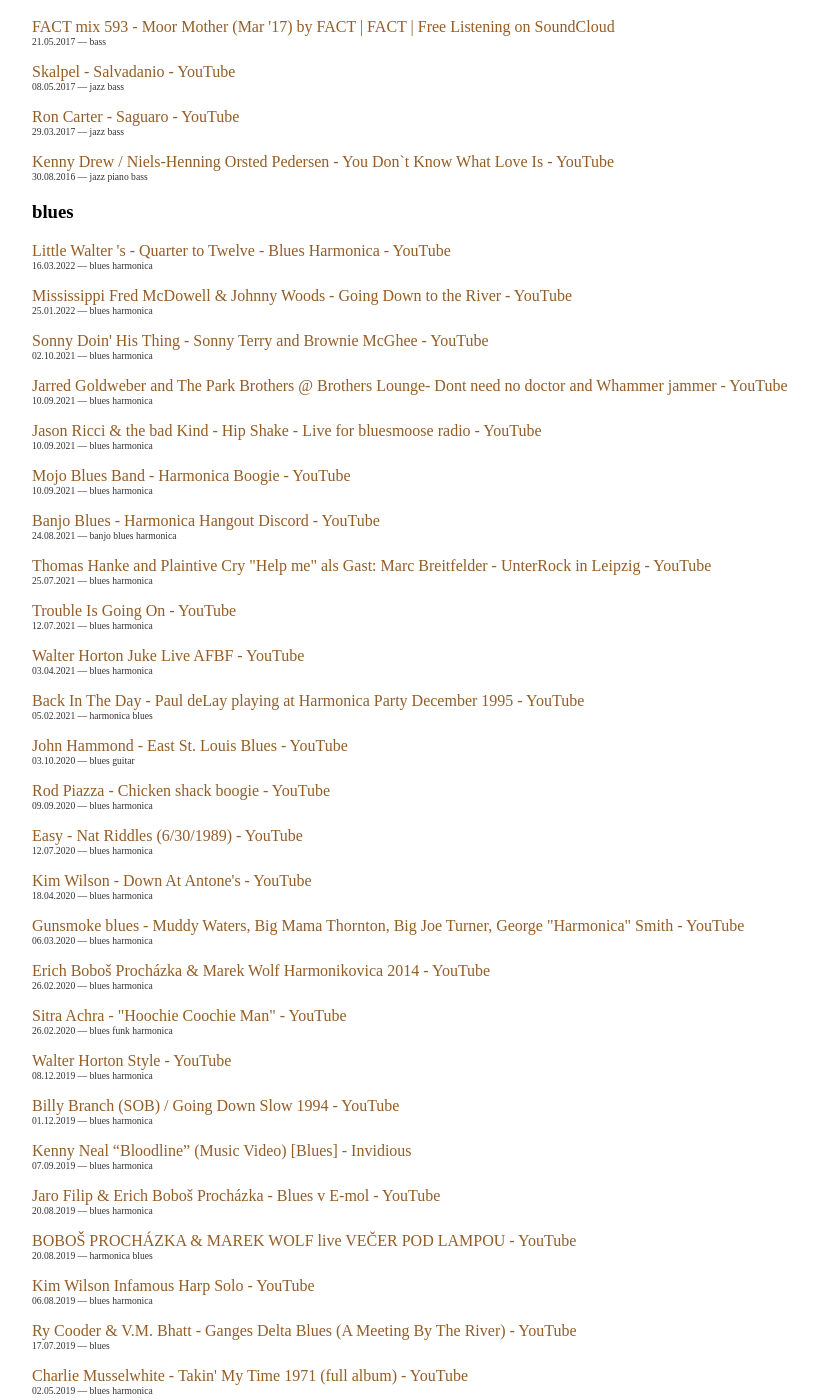
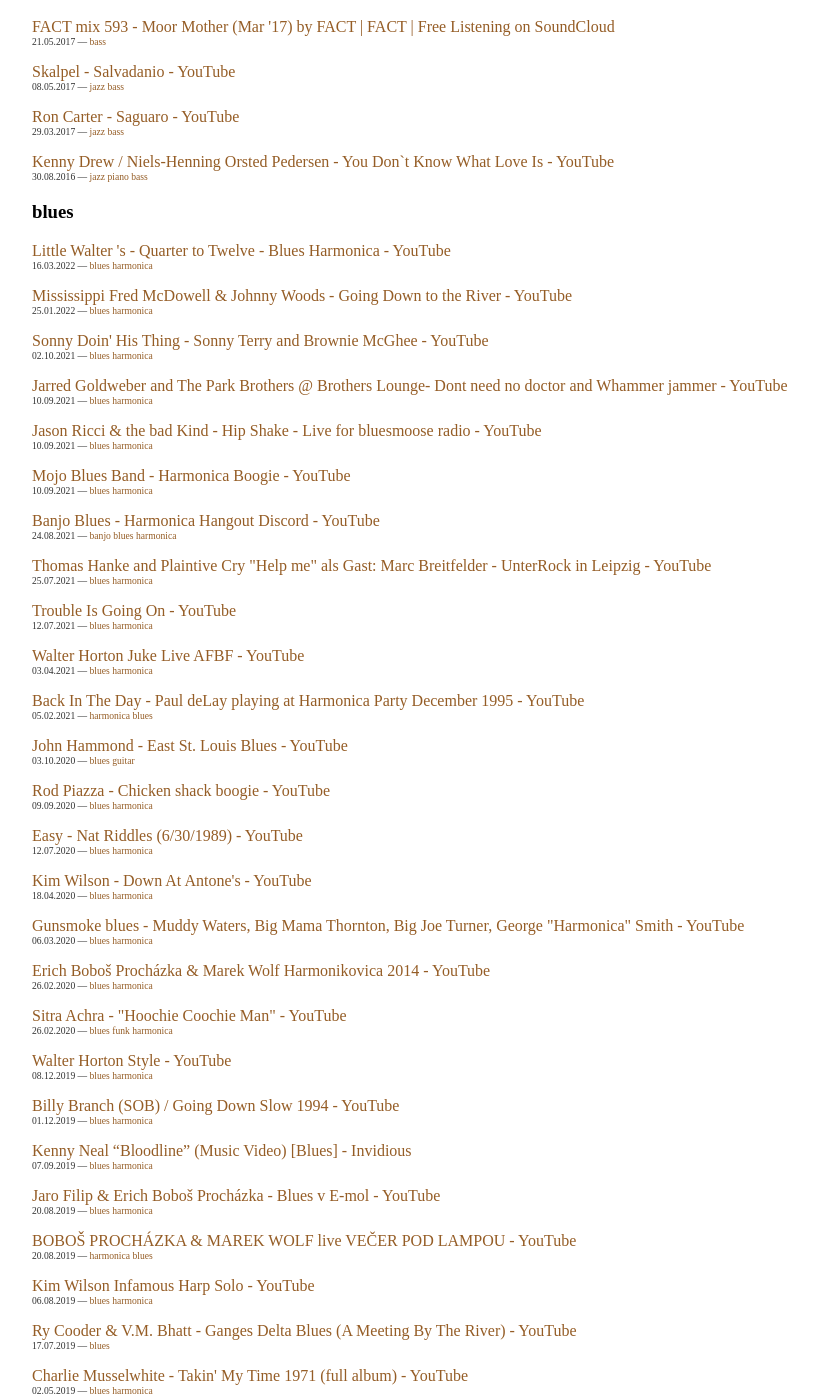
Before and after one commit to aibor/aibor.github.com, a Jekyll site: the page built from tags/index.md, in a window 1280 px wide and 1400 px high, scrolled down 1003 px. Shown: the whole window, without its empty margins (32-850 px from the left). Built offline with Jekyll 4.4.1, drawn with Linux system fonts in a browser that asks for light colours; some of the changed text lies outside the part shown.

Commit message:
add tag links on tgas page

```diff
--- a/tags/index.md
+++ b/tags/index.md
@@ -19,7 +19,10 @@
 {% if post.tags == empty %}
 {{ post.date | date: "%d.%m.%Y" }}
 {% else %}
-{{ post.date | date: "%d.%m.%Y" }}  —  {{ post.tags | join " " }}
+{{ post.date | date: "%d.%m.%Y" }}  —
+{%- for tag in post.tags %}
+  [{{ tag }}](/tags/#{{ tag }})
+{%- endfor %}
 {% endif %}{:.timestamp}
 
 {% endfor %}
```
